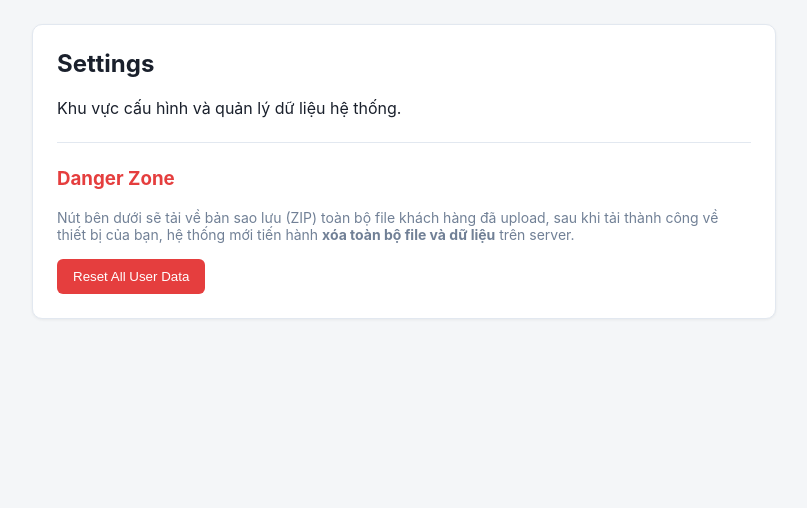
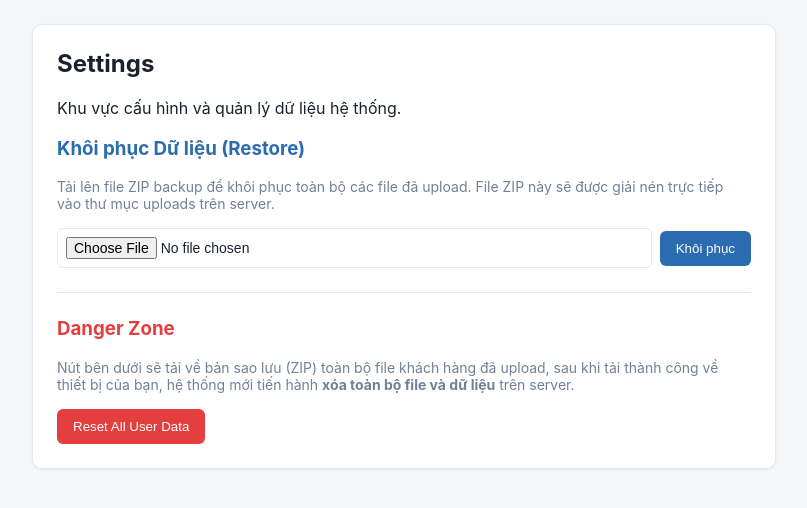
Before and after one commit to codevcn/wrydeco-temp-server, a FastAPI app: page /admin/settings in a window 1280 px wide. Shown: the part 86-594 px from the top of the page, without its empty margins (236-1043 px from the left). Run offline with FastAPI, Linux system fonts and the light colour scheme; some libraries are stand-ins or nearby versions.

```diff
--- a/src/main.py
+++ b/src/main.py
@@ -5,6 +5,7 @@ import mimetypes
 import re
 import shutil
 import uuid
+import zipfile
 from datetime import date, datetime, time, timezone
 from pathlib import Path
 from typing import Optional
@@ -1000,6 +1001,32 @@ def delete_all_uploads(db: Session = Depends(get_db)):
 
     return {"success": True}
 
+@app.post("/admin/settings/restore-uploads", include_in_schema=False)
+async def restore_uploads(file: UploadFile = File(...)):
+    if not file.filename.endswith(".zip"):
+        raise HTTPException(status_code=400, detail="File must be a ZIP archive.")
+
+    # Save uploaded zip temporarily
+    temp_zip_path = BACKUP_COMPRESS_DIR / f"temp_restore_{uuid.uuid4().hex}.zip"
+    try:
+        content = await file.read()
+        temp_zip_path.write_bytes(content)
+
+        # Extract it into UPLOAD_DIR
+        with zipfile.ZipFile(temp_zip_path, 'r') as zip_ref:
+            zip_ref.extractall(UPLOAD_DIR)
+
+    except zipfile.BadZipFile:
+        raise HTTPException(status_code=400, detail="The uploaded file is not a valid ZIP archive.")
+    except Exception as e:
+        raise HTTPException(status_code=500, detail=str(e))
+    finally:
+        # Cleanup
+        if temp_zip_path.exists():
+            temp_zip_path.unlink()
+
+    return {"success": True, "message": "Uploads restored successfully."}
+
 
 # Mount static files (favicons, etc.) at root path, placed at the end so it doesn't override API routes.
 app.mount("/", StaticFiles(directory=str(STATIC_DIR)), name="static")
--- a/src/templates/settings.html
+++ b/src/templates/settings.html
@@ -34,6 +34,18 @@
       <div class="card">
         <h2 style="margin-top: 0;">Settings</h2>
         <p>Khu vực cấu hình và quản lý dữ liệu hệ thống.</p>
+
+        <h3 style="color: var(--accent);">Khôi phục Dữ liệu (Restore)</h3>
+        <p style="font-size: 14px; color: var(--muted); margin-bottom: 16px;">
+          Tải lên file ZIP backup để khôi phục toàn bộ các file đã upload. File ZIP này sẽ được giải nén trực tiếp vào thư mục uploads trên server.
+        </p>
+
+        <form id="restoreForm" style="display: flex; gap: 8px; align-items: center; flex-wrap: wrap;">
+          <input type="file" id="restoreFile" accept=".zip,application/zip" style="border: 1px solid var(--border); padding: 8px; border-radius: 6px; font-size: 14px; flex-grow: 1;" required />
+          <button type="submit" id="restoreBtn" class="btn-danger" style="background: var(--accent);">Khôi phục</button>
+        </form>
+
+        <div id="restoreMsg" class="message"></div>
 
         <hr style="border: 0; border-top: 1px solid var(--border); margin: 24px 0;" />
 
@@ -100,6 +112,50 @@
           resetBtn.disabled = false;
         }
       });
+
+      const restoreForm = document.getElementById('restoreForm');
+      const restoreFile = document.getElementById('restoreFile');
+      const restoreBtn = document.getElementById('restoreBtn');
+      const restoreMsg = document.getElementById('restoreMsg');
+
+      function showRestoreMsg(text, type) {
+        restoreMsg.textContent = text;
+        restoreMsg.className = 'message msg-' + type;
+        restoreMsg.style.display = 'block';
+      }
+
+      restoreForm.addEventListener('submit', async (e) => {
+        e.preventDefault();
+        const file = restoreFile.files[0];
+        if (!file) return;
+
+        if (!confirm("Hành động này sẽ giải nén file ZIP vào thư mục uploads trên máy chủ. Các file trùng tên sẽ bị ghi đè. Bạn có chắc chắn?")) return;
+
+        restoreBtn.disabled = true;
+        showRestoreMsg("Đang tải file lên và giải nén...", "info");
+
+        const formData = new FormData();
+        formData.append('file', file);
+
+        try {
+          const res = await fetch('/admin/settings/restore-uploads', {
+            method: 'POST',
+            body: formData
+          });
+
+          const result = await res.json();
+          if (res.ok) {
+            showRestoreMsg("Khôi phục dữ liệu thành công!", "success");
+            restoreForm.reset();
+          } else {
+            showRestoreMsg("Lỗi: " + (result.detail || result.message || "Không thể khôi phục dữ liệu."), "error");
+          }
+        } catch (error) {
+          showRestoreMsg("Lỗi kết nối: " + error.message, "error");
+        } finally {
+          restoreBtn.disabled = false;
+        }
+      });
     </script>
   </body>
 </html>
```
